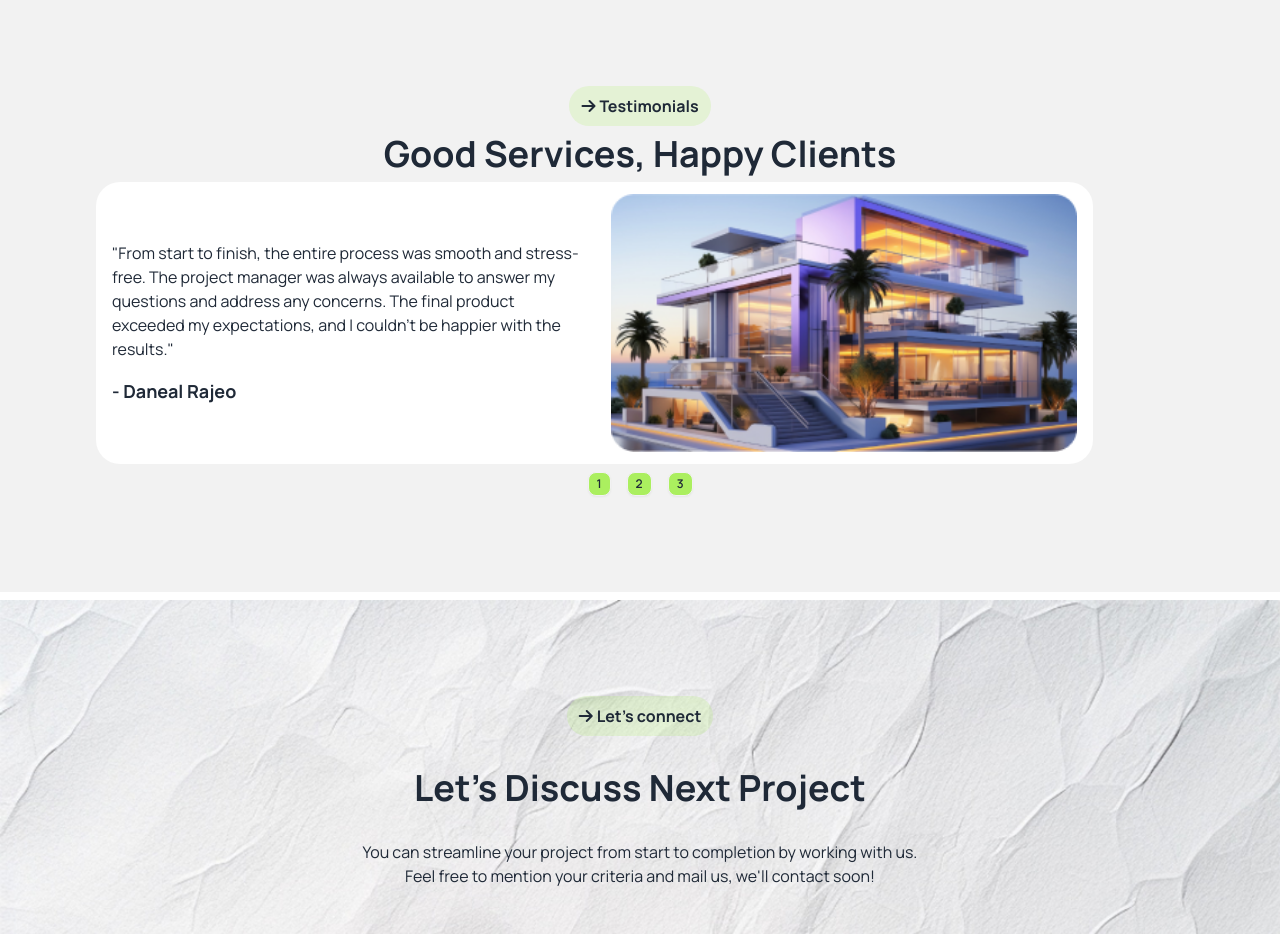
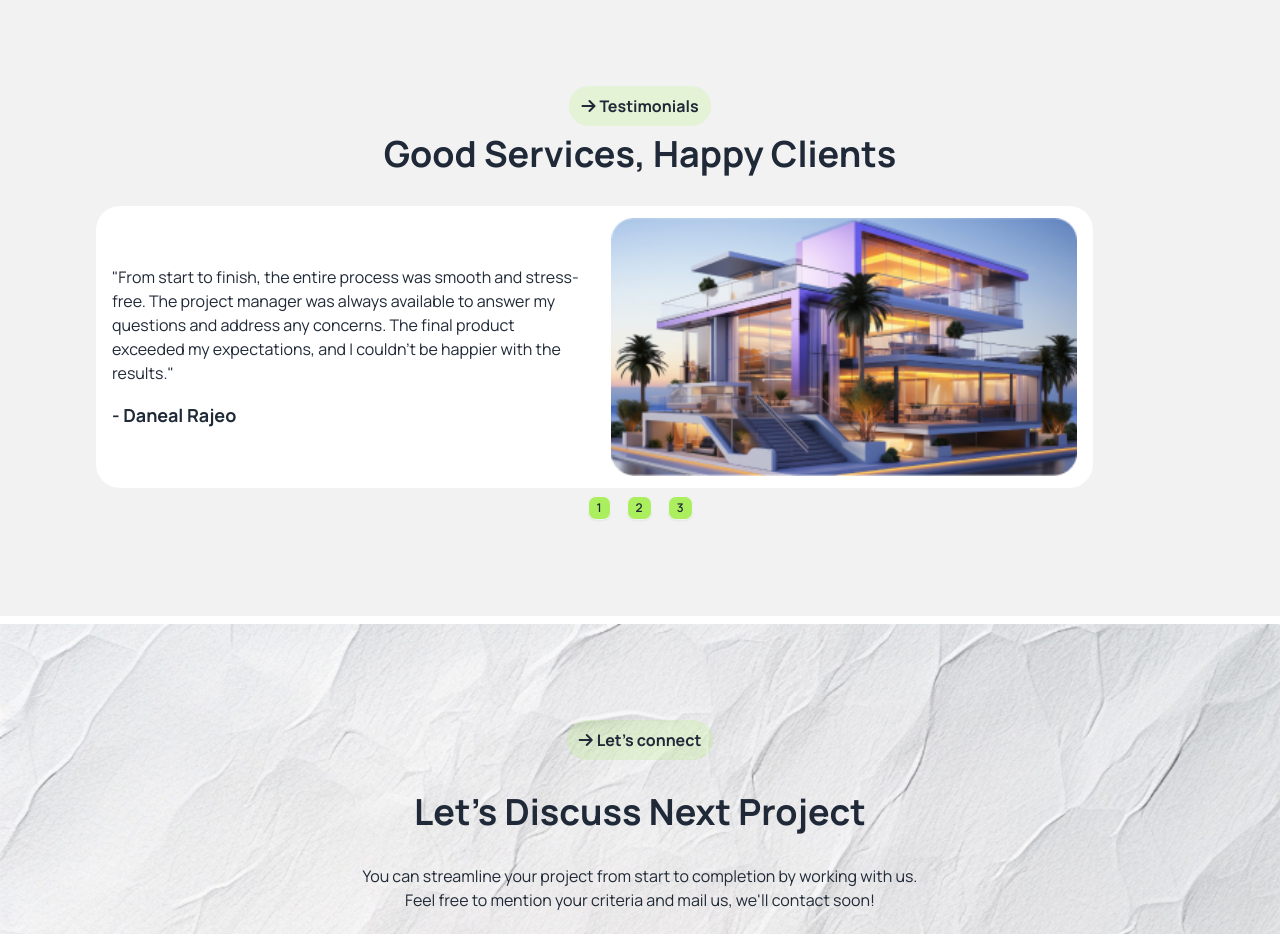
Before and after one commit to Binita-Karmakar/Assignment-Three, a plain HTML site: page index.html in a window 1280 px wide. Shown: the part 3200-4134 px from the top of the page. Drawn offline with nearby package versions, Linux system fonts and the light colour scheme.

Commit message:
added some changes

```diff
--- a/index.html
+++ b/index.html
@@ -301,7 +301,7 @@
                 <i class="fa-solid fa-arrow-right"></i>
                 <h3 class="font-bold">Testimonials</h3>
             </button>
-            <h2 class="text-4xl font-bold text-center">
+            <h2 class="text-4xl font-bold text-center pb-6">
                 Good Services, Happy Clients
             </h2>
             <div class="md:w-11/12 mx-auto carousel bg-white rounded-3xl py-3">
```
